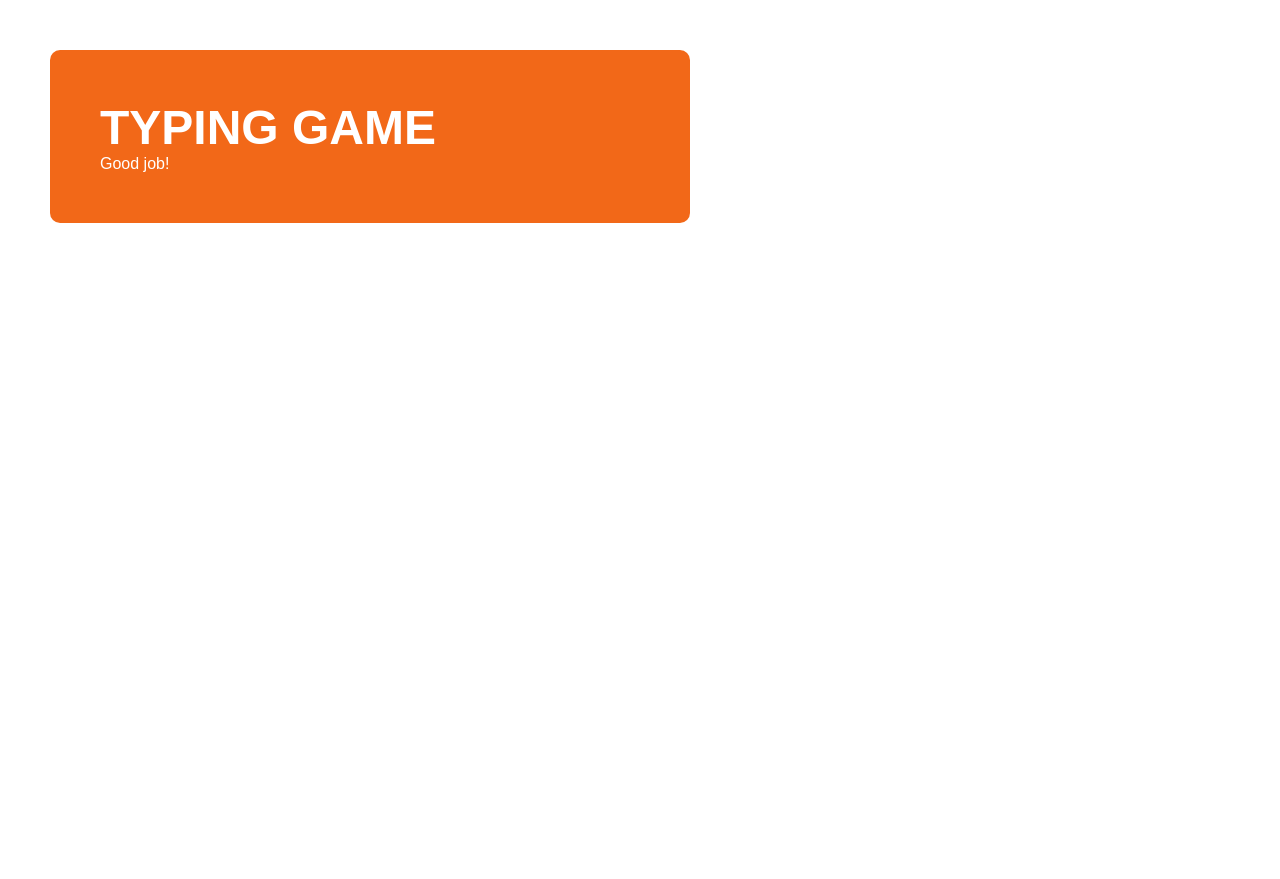
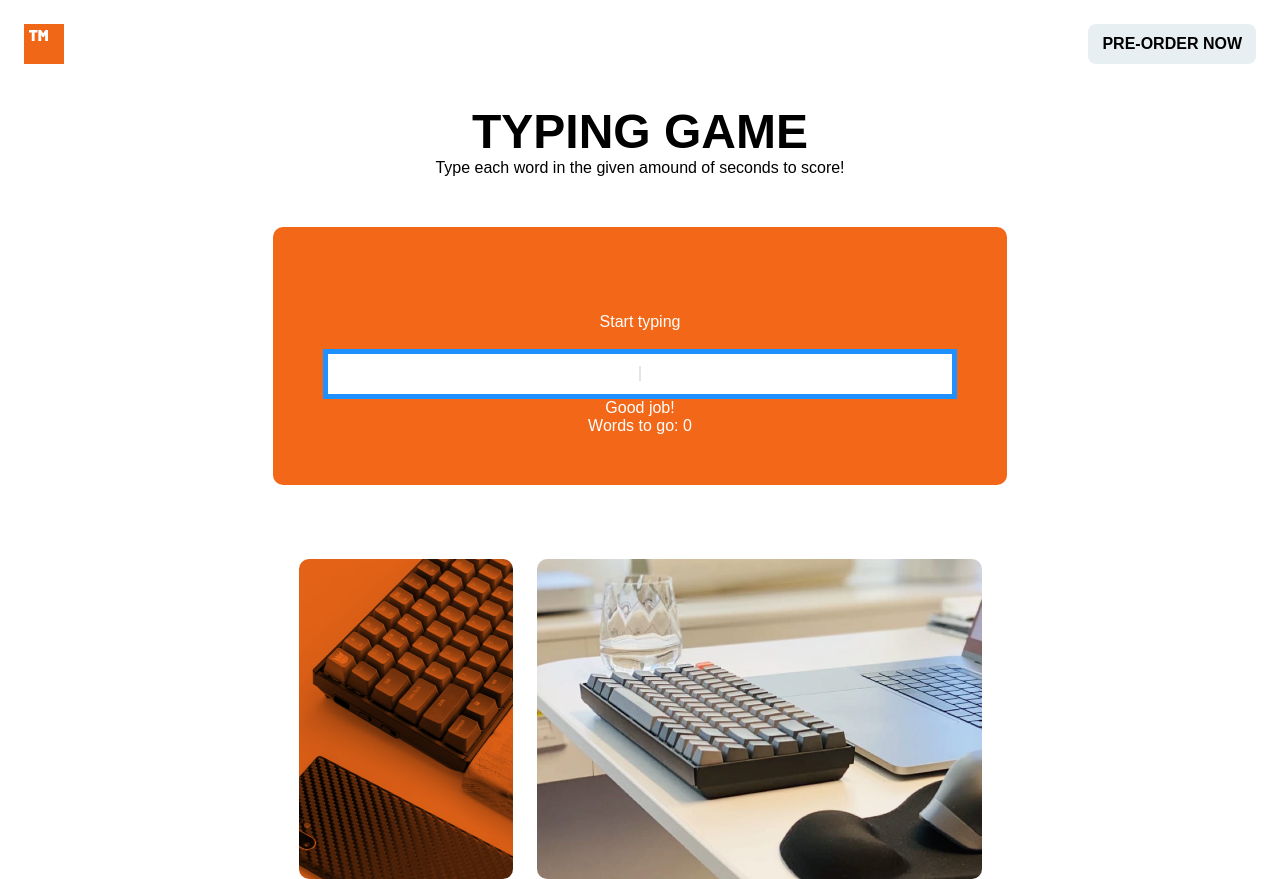
Before and after one commit to jamiebloem/TypeMaster-nextjs, a Next.js app: page /TypingGame in a window 1280 px wide. Before the commit the page ends 800 px from the top, so only its background shows below. Built offline with nearby package versions, Linux system fonts and the light colour scheme; no server answers.

Commit message:
Add more feedback for user, and cursor, add some styling

```diff
--- a/pages/TypingGame.js
+++ b/pages/TypingGame.js
@@ -1,9 +1,12 @@
 import {useEffect, useState} from 'react';
+import LogoHeading from "../templates/LogoHeading";
+import KeyboardImages from "../organism/KeyboardImages";
 
 function TypingGame() {
     const [words, setWords] = useState([]);
     const [currentWordIndex, setCurrentWordIndex] = useState(0);
     const [userInput, setUserInput] = useState('');
+    const [showCorrect, setShowCorrect] = useState(false);
     useEffect(() => {
 
         const getWords = async () => {
@@ -40,26 +43,114 @@ function TypingGame() {
 
     useEffect(() => {
         if (words[currentWordIndex] === userInput) {
-            setCurrentWordIndex(currentWordIndex + 1)
-            setUserInput('')
+
+            setShowCorrect(true);
+            setTimeout(() => {
+
+                setCurrentWordIndex(currentWordIndex + 1)
+                setUserInput('')
+                setShowCorrect(false)
+            }, 1500)
         }
     }, [words[currentWordIndex] === userInput])
+    const correctSoFar = words[currentWordIndex]?.startsWith(userInput) || words.length === currentWordIndex
     return <div className="game">
         <style jsx>{`
-          .game {
+          .game-container {
+            display: flex;
+            flex-direction: column;
+            justify-content: center;
+            align-items: center;
+          }
+
+          .game-input {
             background-color: var(--color-primary);
             border-radius: 10px;
-            width: 50%;
+            width: 675px;
             margin: 50px;
             padding: 50px;
             color: white;
+            text-align: center;
+            transition: 1s;
+          }
+
+          .game-input--correctword {
+            background-color: green;
+          }
+
+          .user-input {
+            background: white;
+            padding: 10px;
+            height: 50px;
+            color: hsl(22, 89%, 52%);
+          }
+
+          .wrong {
+            border: 5px solid red;
+            box-shadow: 0 0 0 0 rgba(0, 0, 0, 1);
+            transform: scale(1);
+            animation: pulse 2s infinite;
+          }
+
+          .correct {
+            border: 5px solid dodgerblue;
+          }
+
+          .cursor {
+            animation: cursor 0.75s infinite;
+            color: black;
+          }
+
+          @keyframes cursor {
+
+            0% {
+              color: rgba(0, 0, 0, 1);
+            }
+
+            50% {
+              color: rgba(0, 0, 0, 0);
+            }
+
+          }
+
+          @keyframes pulse {
+            0% {
+              transform: scale(0.95);
+              box-shadow: 0 0 0 0 rgba(0, 0, 0, 0.7);
+            }
+
+            70% {
+              transform: scale(1);
+              box-shadow: 0 0 0 10px rgba(0, 0, 0, 0);
+            }
+
+            100% {
+              transform: scale(0.95);
+              box-shadow: 0 0 0 0 rgba(0, 0, 0, 0);
+            }
+          }
+
+          @media only screen and (min-width: 700px) {
+            .game-input {
+              width: 734px;
+            }
           }
         `}</style>
-        <div className="game-input">
+        <LogoHeading/>
+        <div className="game-container">
             <h1>Typing game</h1>
-            <p>{words[currentWordIndex]}</p>
-            <p>{userInput}</p>
-            <p>{currentWordIndex === words.length && 'Good job!'}</p>
+            <p>Type each word in the given amound of seconds to score!</p>
+            <div className={`game-input ${showCorrect?'game-input--correctword':''}`}>
+                <h3>{words[currentWordIndex]}</h3>
+                <br/><br/>
+                <p>Start typing</p>
+                <br/>
+                <h4 className={`user-input ${correctSoFar ? 'correct' : 'wrong'}`}>{userInput}<span
+                    className="cursor">|</span></h4>
+                <p>{currentWordIndex === words.length && 'Good job!'}</p>
+                <p>Words to go: {words.length - currentWordIndex} </p>
+            </div>
+            <KeyboardImages/>
         </div>
     </div>
 }
--- a/pages/index.js
+++ b/pages/index.js
@@ -4,7 +4,6 @@ import Heading from "../templates/Heading";
 import Usp from "../templates/Usp";
 import {createClient} from 'contentful';
 import Footer from "../atom/Footer";
-
 
 
 export async function getStaticProps() {
@@ -38,9 +37,9 @@ export default function About(props) {
                 <title>Frontend Mentor | Typemaster pre-launch landing page</title>
             </Head>
             <LogoHeading/>
-                        <Heading/>
+            <Heading/>
             <Usp usps={props.usps}/>
             <Footer/>
         </>
     )
-}
+};
```
